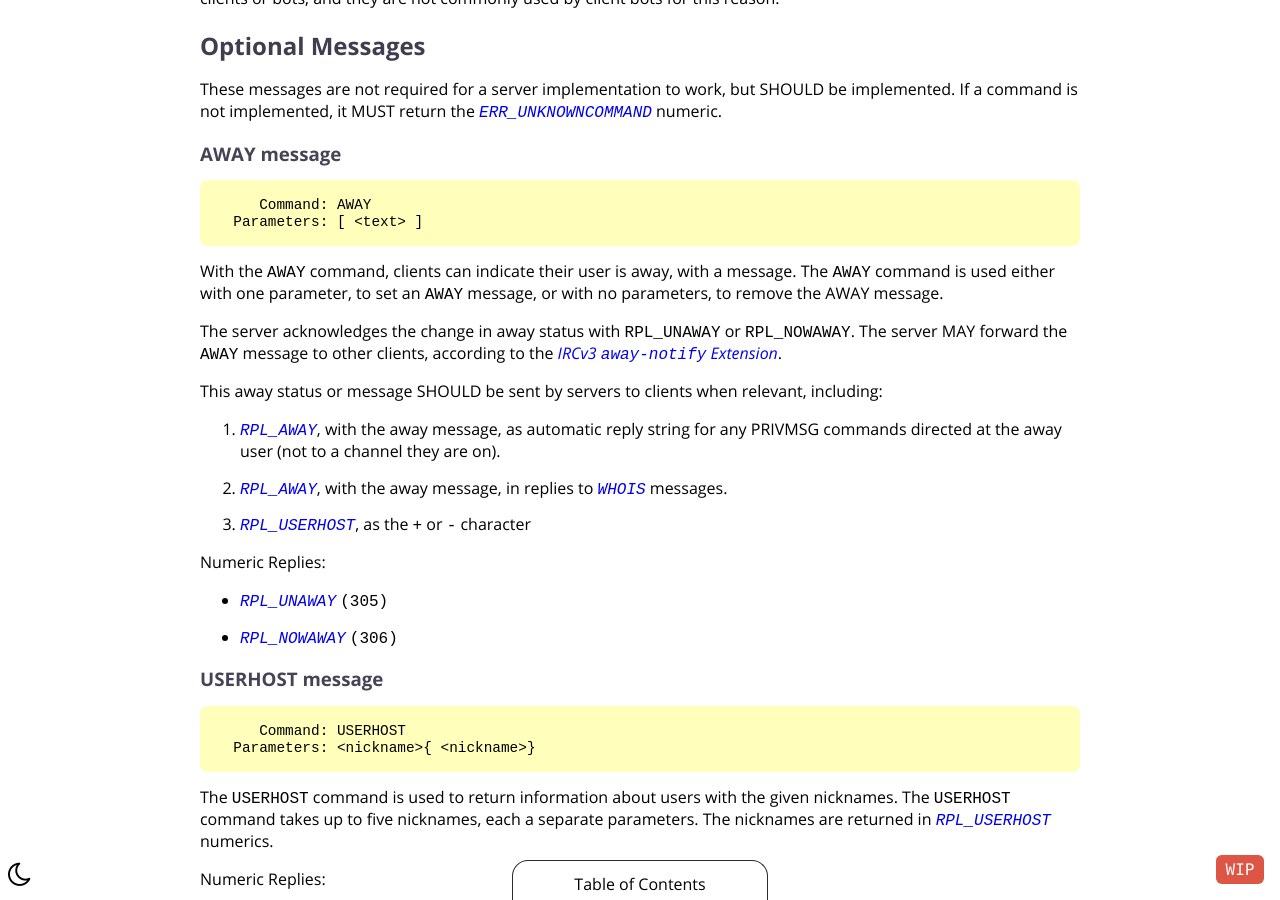
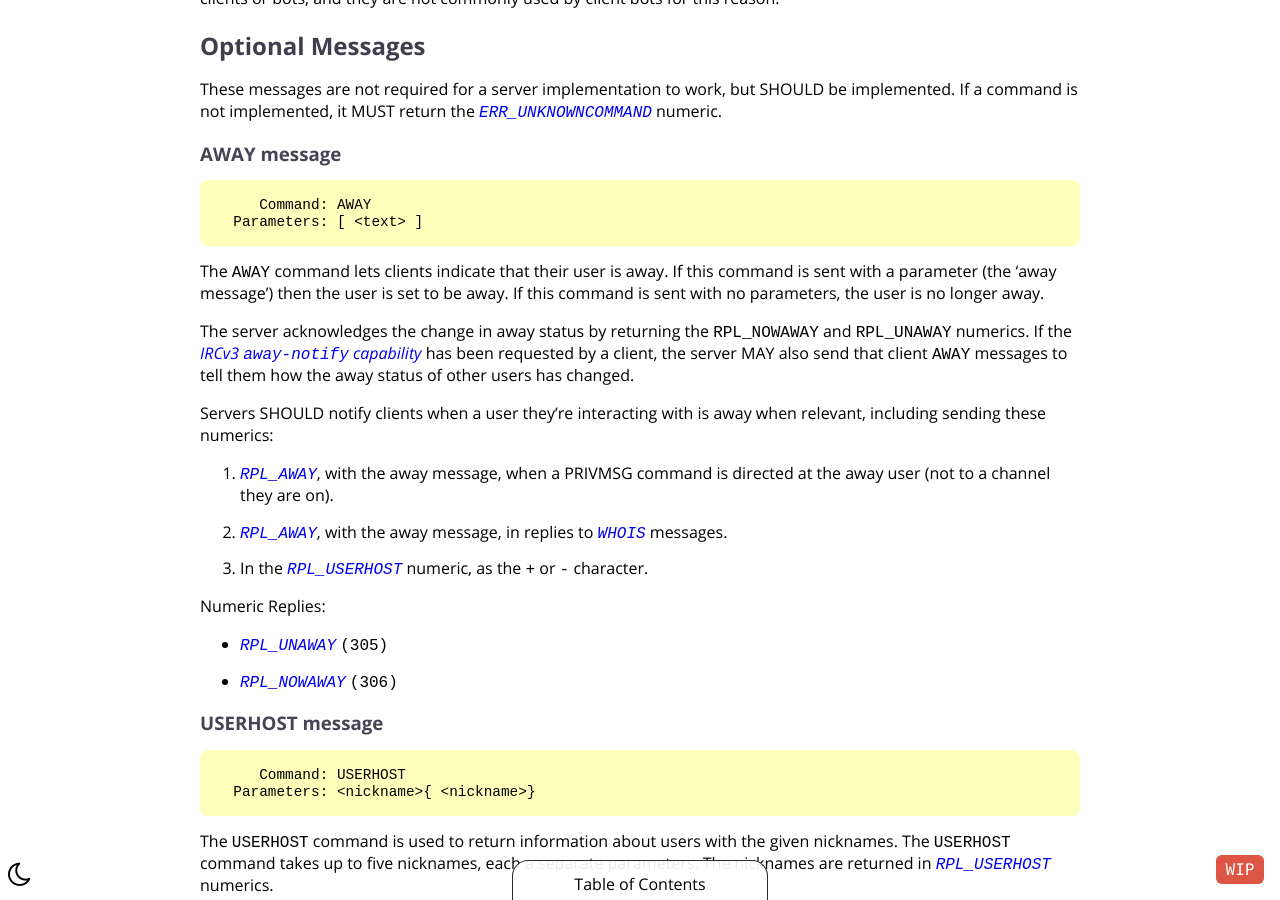
Before and after one commit to ircdocs/modern-irc, a Jekyll site: the page built from index.md, in a window 1280 px wide and 900 px high, scrolled down 34696 px. Built offline with Jekyll 4.4.1, drawn with Linux system fonts in a browser that asks for light colours.

Commit message:
Update index.md
Co-authored-by: Daniel Oaks <daniel@danieloaks.net>

```diff
--- a/index.md
+++ b/index.md
@@ -1329,17 +1329,17 @@ These messages are not required for a server implementation to work, but SHOULD
          Command: AWAY
       Parameters: [ <text> ]
 
-With the `AWAY` command, clients can indicate their user is away, with a message.
-The `AWAY` command is used either with one parameter, to set an `AWAY` message, or with no parameters, to remove the AWAY message.
+The `AWAY` command lets clients indicate that their user is away.
+If this command is sent with a parameter (the 'away message') then the user is set to be away. If this command is sent with no parameters, the user is no longer away.
 
-The server acknowledges the change in away status with `RPL_UNAWAY` or `RPL_NOWAWAY`.
-The server MAY forward the `AWAY` message to other clients, according to the [IRCv3 `away-notify` Extension](https://ircv3.net/specs/extensions/away-notify.html).
+The server acknowledges the change in away status by returning the `RPL_NOWAWAY` and `RPL_UNAWAY` numerics.
+If the [IRCv3 `away-notify` capability](https://ircv3.net/specs/extensions/away-notify.html) has been requested by a client, the server MAY also send that client `AWAY` messages to tell them how the away status of other users has changed.
 
-This away status or message SHOULD be sent by servers to clients when relevant, including:
+Servers SHOULD notify clients when a user they're interacting with is away when relevant, including sending these numerics:
 
-1. [`RPL_AWAY`](#rplaway-301), with the away message, as automatic reply string for any PRIVMSG commands directed at the away user (not to a channel they are on).
+1. [`RPL_AWAY`](#rplaway-301), with the away message, when a PRIVMSG command is directed at the away user (not to a channel they are on).
 2. [`RPL_AWAY`](#rplaway-301), with the away message, in replies to [`WHOIS`](#whois-message) messages.
-3. [`RPL_USERHOST`](#rpluserhost-302), as the `+` or `-` character
+3. In the [`RPL_USERHOST`](#rpluserhost-302) numeric, as the `+` or `-` character.
 
 Numeric Replies:
 
```
